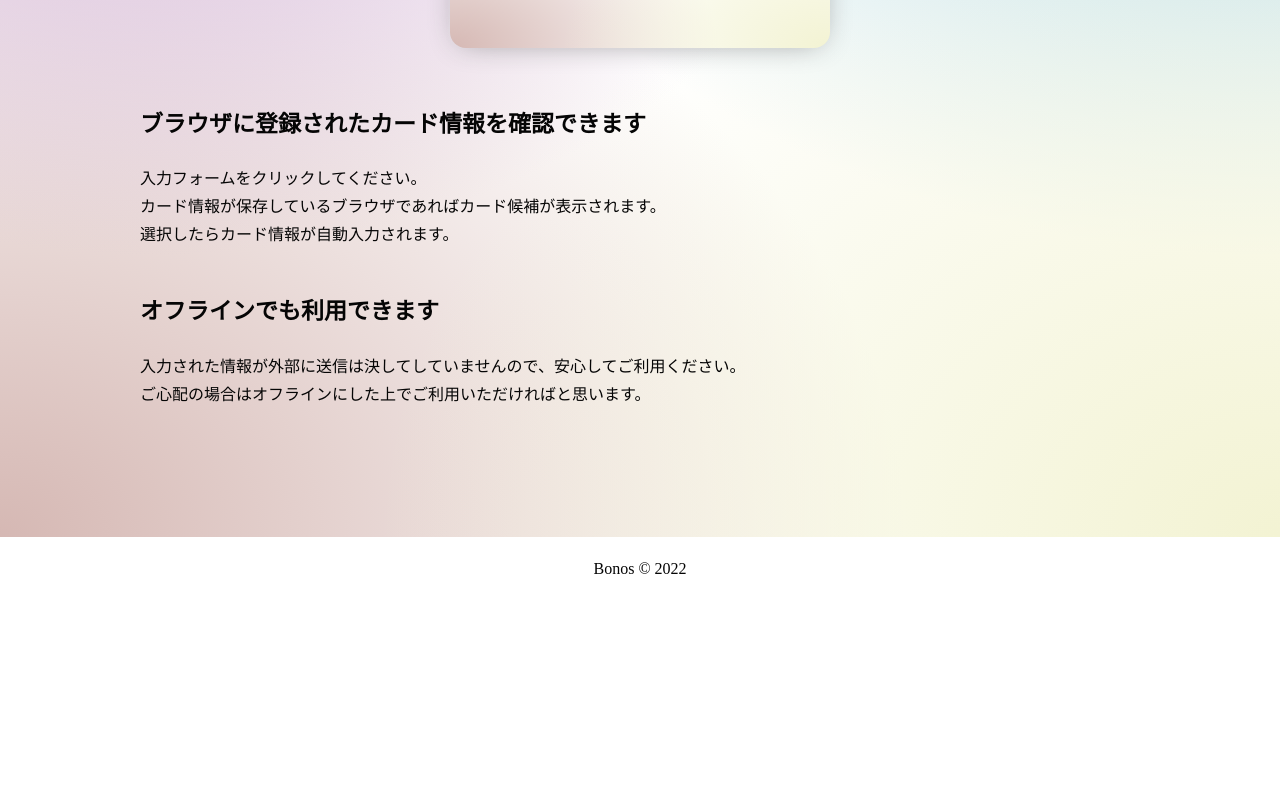
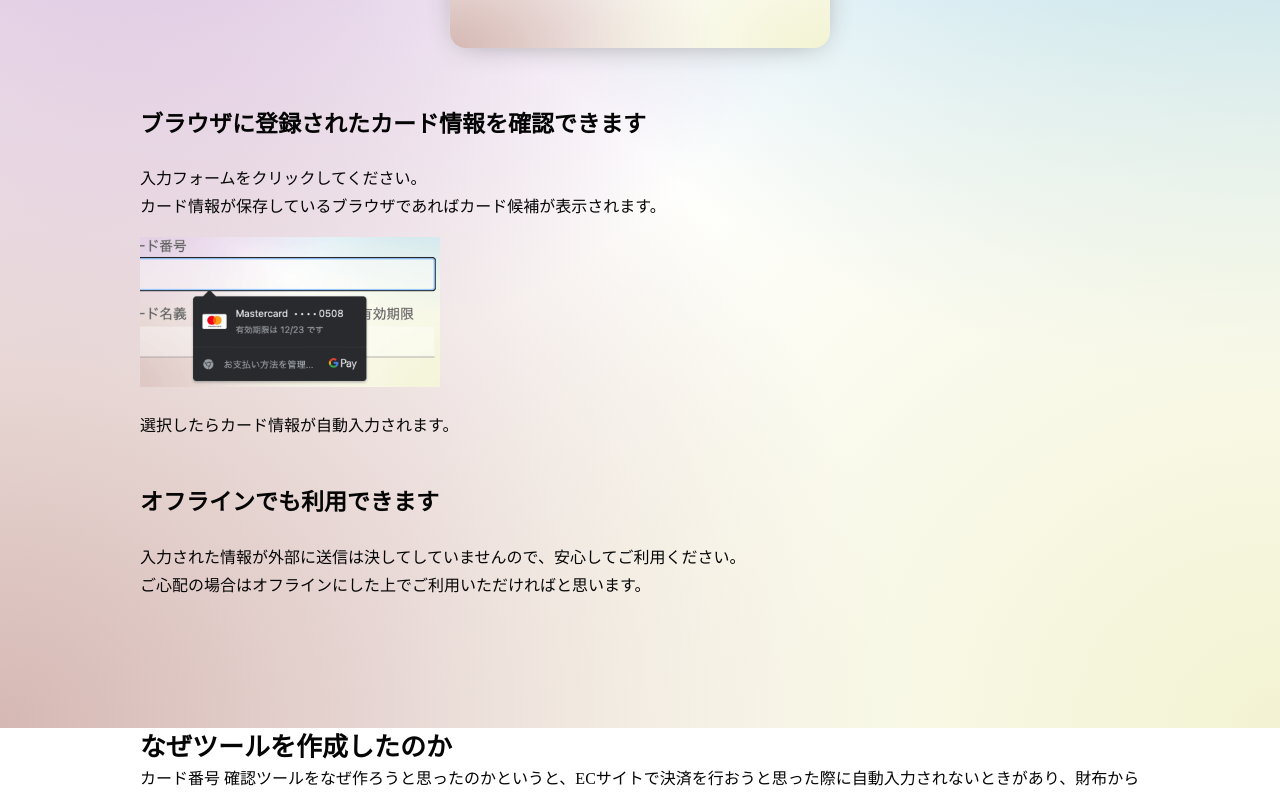
Before and after one commit to RyoheiTomiyama/pj-cardnumber-autocomplete, a Next.js app: page / in a window 1280 px wide. Shown: the part 423-1215 px from the top of the page. Before the commit the page ends 1014 px from the top, so only its background shows below. Built offline with nearby package versions, Linux system fonts and the light colour scheme.

Commit message:
add content

```diff
--- a/pages/Home.module.css
+++ b/pages/Home.module.css
@@ -53,6 +53,12 @@
   & p {
     color: var(--black);
     line-height: 1.75;
+    margin-top: 1em;
+    margin-bottom: 1em;
+  }
+  & img {
+    max-width: 100%;
+    height: auto;
   }
   & :first-child {
     margin-top: 0;
--- a/pages/index.tsx
+++ b/pages/index.tsx
@@ -1,11 +1,22 @@
+import Head from 'next/head'
+import Image from 'next/image'
 import Card from '@/components/Card/Card'
 import Section from '@/components/layout/Section'
-import Head from 'next/head'
 import styles from './Home.module.css'
+import heroImage from '@/assets/images/hero_1.png'
+import guideImage from '@/assets/images/guide_1.png'
 
 export default function Home() {
+  const embedCodepen = `
+  <p class="codepen" data-height="300" data-default-tab="html" data-slug-hash="yLEemOB" data-user="RyoheiTomiyama" style="height: 300px; box-sizing: border-box; display: flex; align-items: center; justify-content: center; border: 2px solid; margin: 1em 0; padding: 1em;">
+  <span>See the Pen <a href="https://codepen.io/RyoheiTomiyama/pen/yLEemOB">
+  クレジット番号確認</a> by RyoheiTomiyama (<a href="https://codepen.io/RyoheiTomiyama">@RyoheiTomiyama</a>)
+  on <a href="https://codepen.io">CodePen</a>.</span>
+  </p>
+  <script async src="https://cpwebassets.codepen.io/assets/embed/ei.js"></script>
+  `
   return (
-    <>
+    <div>
       <Head>
         <title>カード番号 確認ツール</title>
         <meta
@@ -28,6 +39,13 @@ export default function Home() {
                 <br />
                 カード情報が保存しているブラウザであればカード候補が表示されます。
               </p>
+              <p>
+                <Image
+                  src={heroImage}
+                  alt="入力フォームをクリックするとカード候補が表示されます"
+                  width="300"
+                />
+              </p>
               <p>選択したらカード情報が自動入力されます。</p>
               <h2>オフラインでも利用できます</h2>
               <p>
@@ -39,6 +57,56 @@ export default function Home() {
           </div>
         </Section>
       </div>
-    </>
+      <div className="guideContent">
+        <Section>
+          <h1>なぜツールを作成したのか</h1>
+          <p>
+            カード番号
+            確認ツールをなぜ作ろうと思ったのかというと、ECサイトで決済を行おうと思った際に自動入力されないときがあり、財布からクレジットカードを取り出しカード番号を入力しなければならない場面に遭遇することが時々あった。
+          </p>
+          <p>
+            近くに財布があるならまだ良いが、遠かったらカード番号を確認するのが面倒だ。
+            <br />
+            そんなときにWebサイトでカード番号を確認してコピペできるサービスがあれば良いなと思い、作成に至りました。
+          </p>
+          <h2>以前はChromeの設定画面から確認できていた？</h2>
+          <p>
+            「chrome カード情報
+            確認」と検索するといくつかの記事がヒットして、Chromeの設定画面からカード番号が確認できますよと伝えている。
+            <br />
+            しかし、実際のその画面を確認しにいくと、セキュリティ的な問題か、カード番号の下4桁だけが見えるだけですべてを確認する術がなくなってしまったようだ。
+          </p>
+          <p>
+            <Image
+              src={guideImage}
+              alt="カード番号の下4桁だけが見えるだけですべてを確認する術がなくなってしまった"
+              width="400"
+            />
+          </p>
+          <h1>どう実現したか</h1>
+          <p>
+            入力フォームには自動補完autocompleteという機能がある。
+            <br />
+            <a
+              href="https://developer.mozilla.org/ja/docs/Web/HTML/Attributes/autocomplete"
+              target="_blank"
+              rel="noreferrer"
+            >
+              https://developer.mozilla.org/ja/docs/Web/HTML/Attributes/autocomplete
+            </a>
+          </p>
+          <blockquote>
+            HTML の autocomplete
+            属性は、ウェブ開発者は入力欄にどの種類の情報が期待されているかをブラウザーに示唆することができるのに加え、ユーザーエージェントがフォーム入力欄の値を埋めるための自動支援を提供する必要があることを指定することができます。
+          </blockquote>
+          <p>
+            この自動補完の中にクレジットカード情報を自動入力できる機能がある。
+            <br />
+            具体的には以下のソースコードで実現できる。
+          </p>
+          <div dangerouslySetInnerHTML={{ __html: embedCodepen }}></div>
+        </Section>
+      </div>
+    </div>
   )
 }
```
Also changed, not shown: assets/images/guide_1.png (added), assets/images/hero_1.png (added).
